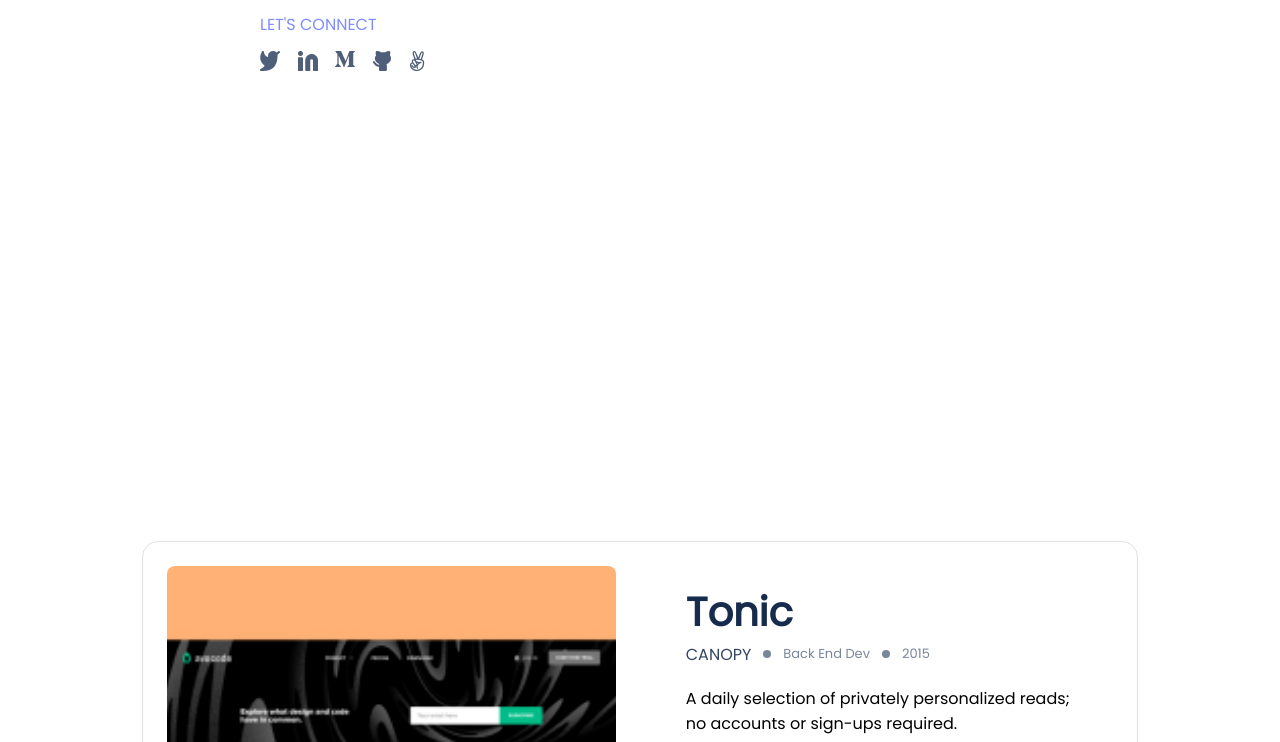
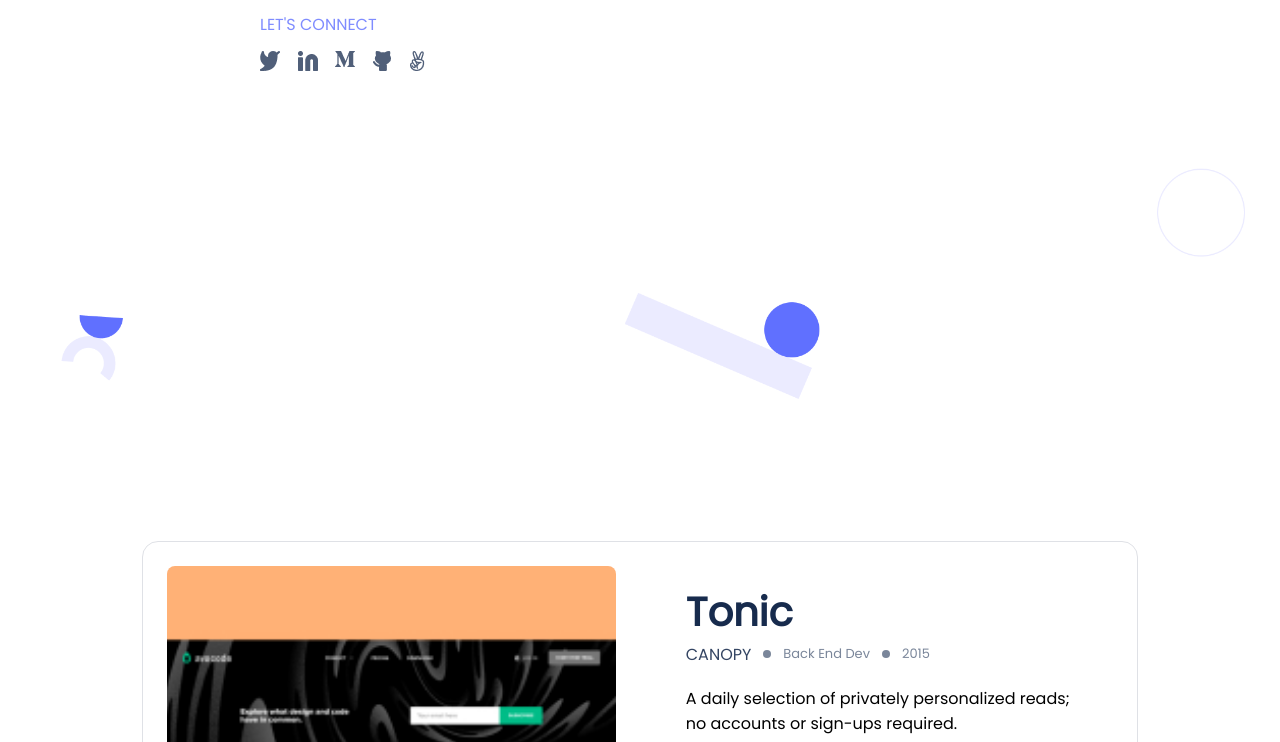
Before and after one commit to Irtaza64/Portfolio, a website: page index.html in a window 1280 px wide. Shown: the part 517-1259 px from the top of the page. Drawn offline with Linux system fonts and the light colour scheme.

Commit message:
added background

```diff
--- a/style.css
+++ b/style.css
@@ -499,7 +499,7 @@ button {
     width: 100%;
     height: 846px;
     padding: 200px 260px;
-    background-image: url(Header\ bg.png);
+    background-image: url("Header\ bg@2x.png");
   }
 
   #name {
```
